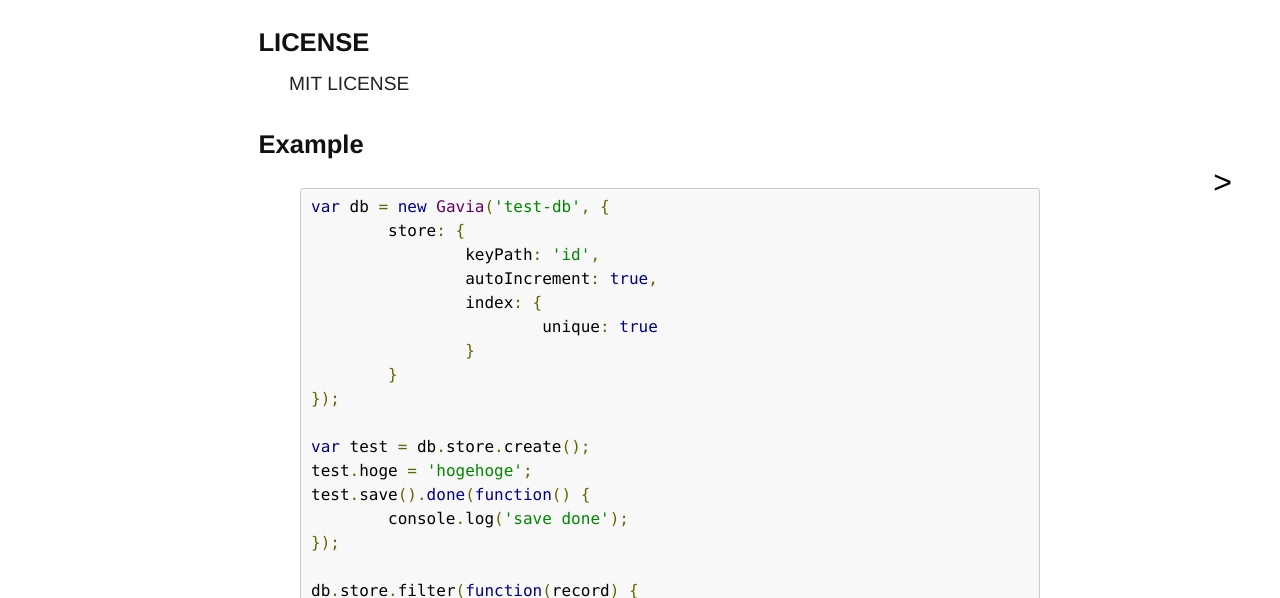
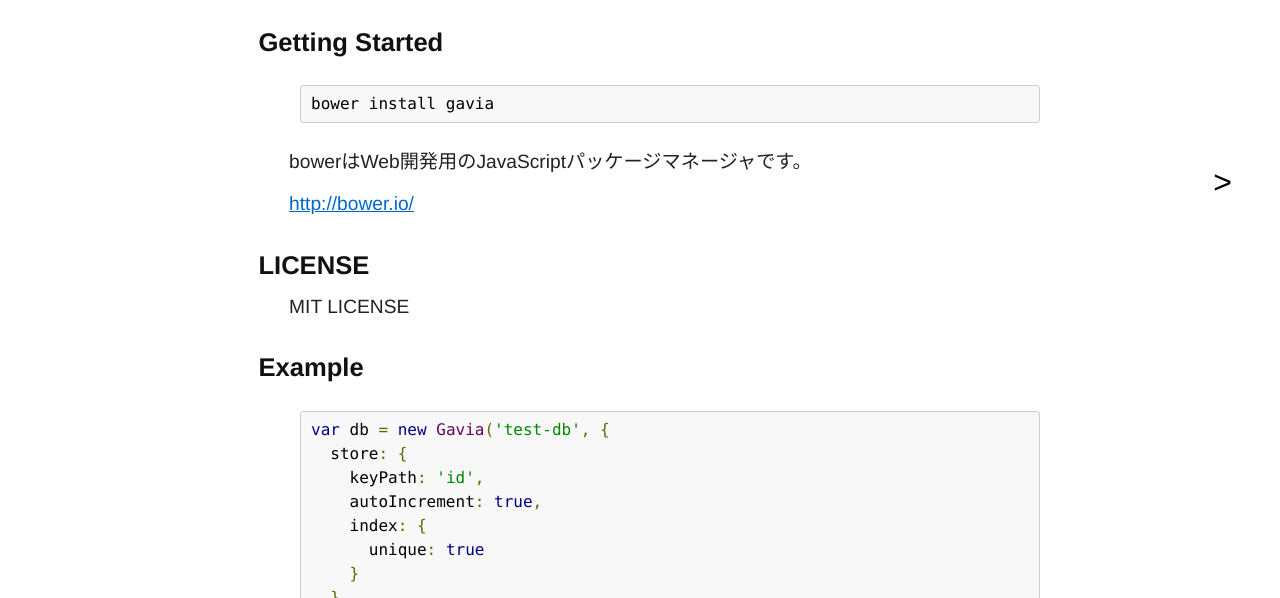
Before and after one commit to kokudori/gavia, a plain HTML site: page index.html in a window 1280 px wide. Shown: the part 202-800 px from the top of the page. Drawn offline with Linux system fonts and the light colour scheme.

Commit message:
Update index.html

```diff
--- a/index.html
+++ b/index.html
@@ -36,7 +36,10 @@
           <div class="span-16 prepend-1 append-1 contents">
             <h1 id="Gavia">Gavia</h1><p>GaviaはIndexedDBのためのActiveRecord風ライブラリです。
 検索結果をjQueryDeferredで返すため、jQueryに依存しています。
-</p><h2 id="LICENSE">LICENSE</h2><p>MIT LICENSE
+</p><h2 id="Getting+Started">Getting Started</h2><pre><code class="prettyprint lang-">bower install gavia
+</code></pre><p>bowerはWeb開発用のJavaScriptパッケージマネージャです。
+</p><p><a href="http://bower.io/">http://bower.io/</a></p>
+<h2 id="LICENSE">LICENSE</h2><p>MIT LICENSE
 </p><h2 id="Example">Example</h2><pre><code class="prettyprint lang-">var db = new Gavia('test-db', {
   store: {
     keyPath: 'id',
```
Lines whose indentation alone changed are shown as unchanged.
